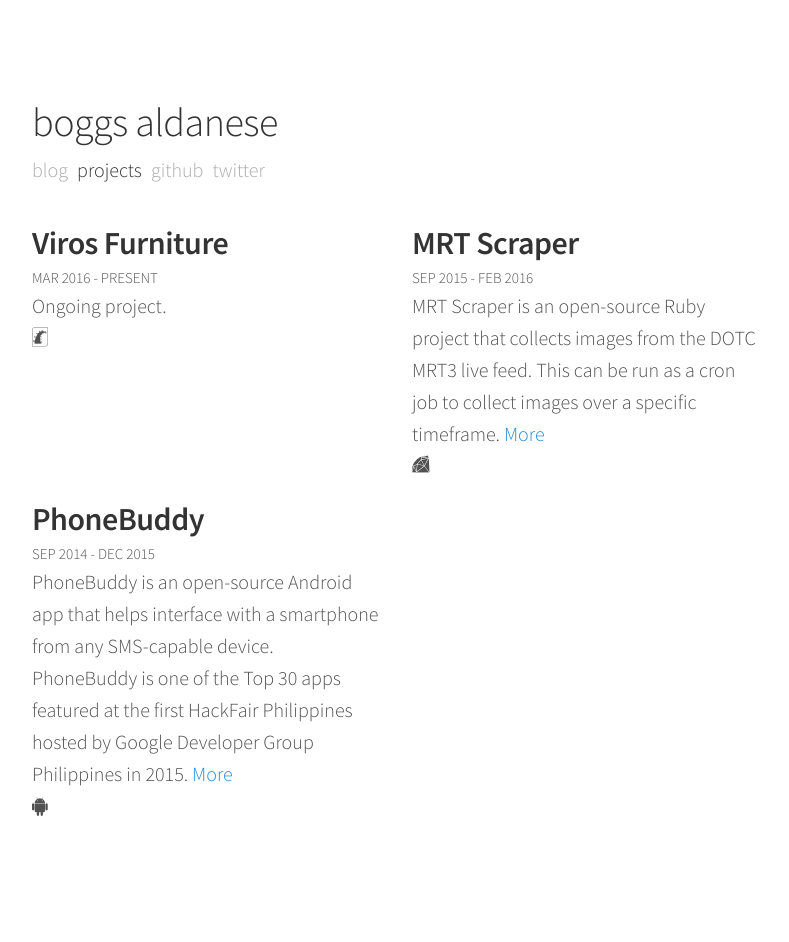
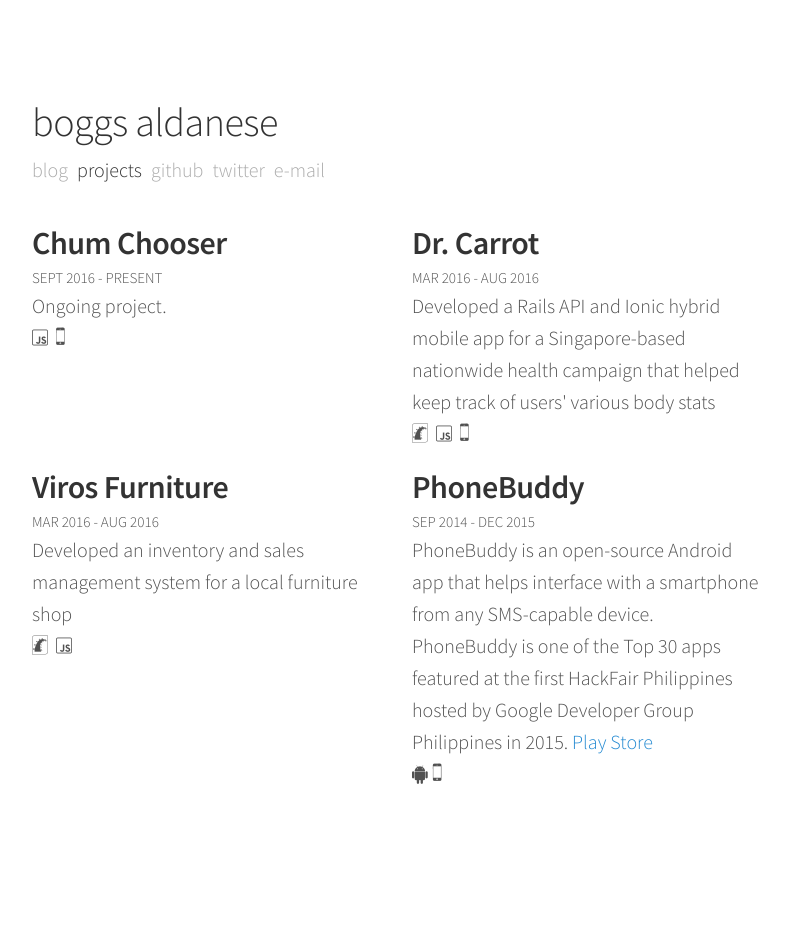
Before and after one commit to b-ggs/b-ggs.github.io, a Jekyll site: the page built from projects/index.html, in a window 1280 px wide. Shown: the whole page, without its empty margins (243-1032 px from the left). Built offline with Jekyll 4.4.1, drawn with Linux system fonts in a browser that asks for light colours; nearby versions of some CDN libraries; after the commit the page ends 910 px from its top, so only the background shows below that.

Commit message:
Update info

```diff
--- a/_config.yml
+++ b/_config.yml
@@ -24,6 +24,8 @@
     href:           "https://github.com/b-ggs"
   - name:           "twitter"
     href:           "https://twitter.com/b_ggs"
+  - name:           "e-mail"
+    href:           "mailto:hello@boggs.xyz"
 
 # Sass
 sass:
--- a/_data/projects.yml
+++ b/_data/projects.yml
@@ -1,19 +1,27 @@
 # Projects
-- name: Viros Furniture
-  url: #
+- name: Chum Chooser
   write_up: "Ongoing project."
-  duration: "Mar 2016 - present"
+  duration: "Sept 2016 - present"
+  stack:
+    - icon-javascript
+    - icon-iphone
+- name: Dr. Carrot
+  write_up: "Developed a Rails API and Ionic hybrid mobile app for a Singapore-based nationwide health campaign that helped keep track of users' various body stats"
+  duration: "Mar 2016 - Aug 2016"
   stack:
     - icon-ruby-on-rails
-- name: MRT Scraper
-  url: http://boggs.xyz/mrt-scraper/
-  write_up: "MRT Scraper is an open-source Ruby project that collects images from the DOTC MRT3 live feed. This can be run as a cron job to collect images over a specific timeframe."
-  duration: "Sep 2015 - Feb 2016"
+    - icon-javascript
+    - icon-iphone
+- name: Viros Furniture
+  write_up: "Developed an inventory and sales management system for a local furniture shop"
+  duration: "Mar 2016 - Aug 2016"
   stack:
-    - icon-ruby
+    - icon-ruby-on-rails
+    - icon-javascript
 - name: PhoneBuddy
-  url: https://play.google.com/store/apps/details?id=com.github.beauties_beast.phonebuddy_2
+  play_store: https://play.google.com/store/apps/details?id=com.github.beauties_beast.phonebuddy_2
   write_up: "PhoneBuddy is an open-source Android app that helps interface with a smartphone from any SMS-capable device. PhoneBuddy is one of the Top 30 apps featured at the first HackFair Philippines hosted by Google Developer Group Philippines in 2015."
   duration: "Sep 2014 - Dec 2015"
   stack:
     - fa fa-android
+    - icon-iphone
--- a/projects/index.html
+++ b/projects/index.html
@@ -18,7 +18,10 @@
       </div>
       <div class="post">
         {{ project.write_up }}
-        {% if project.url != # %}
+        {% if project.play_store %}
+          <a target="_blank" href="{{ project.play_store }}">Play Store</a>
+        {% endif %}
+        {% if project.url %}
           <a target="_blank" href="{{ project.url }}">More</a>
         {% endif %}
       </div>
```
Also changed, not shown: index.md (+4 -3 lines).
